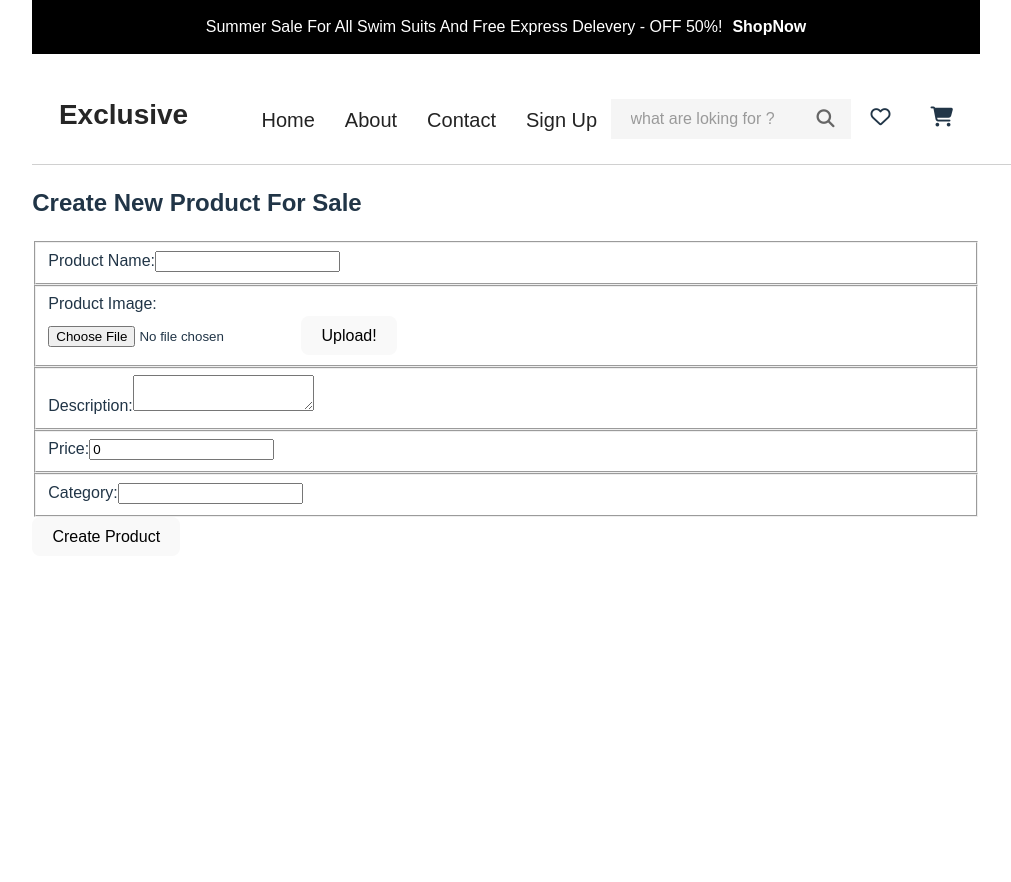
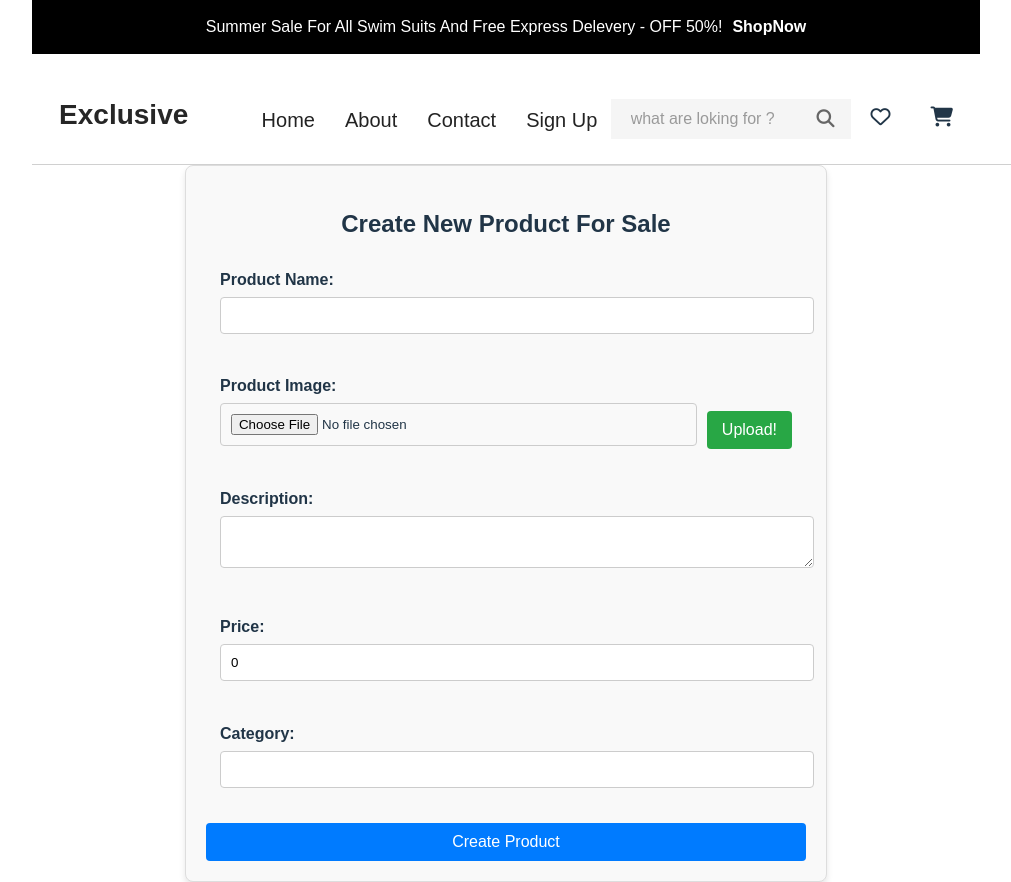
Before and after one commit to e-comeres/sellToBey, a React (Vite) app in the folder Client/: page /sellerNewProduct in a window 1280 px wide. Shown: the whole page, without its empty margins (134-1145 px from the left). Before the commit the page ends 800 px from the top, so only its background shows below. Built offline with nearby package versions, Linux system fonts and the light colour scheme; no server answers.

Commit message:
all set to data

```diff
--- a/Client/src/App.jsx
+++ b/Client/src/App.jsx
@@ -10,7 +10,7 @@ import SellerInterface from "./component/seller/SellerInterface";
 import NewProduct from "./component/seller/NewProduct";
 import OneProduct from "./component/seller/OneProduct";
 import Admin from "./component/admin/adminapp";
-import Getprodact from "./component/admin/prodacts/Getprodact";
+import Getprodact from "./component/admin/prodacts/getprodact";
 
 import Getoneprodact from "./component/admin/prodacts/getoneprodact";
 import Getusers from "./component/admin/users/getusers";
--- a/Client/src/component/admin/adminapp.jsx
+++ b/Client/src/component/admin/adminapp.jsx
@@ -1,14 +1,45 @@
-import React, { useState } from "react";
+import React, { useState, useEffect } from "react";
 import { useNavigate } from "react-router-dom";
 import "./admin.css";
 import Navbar from "../navbar/Navbar";
-// import Getprodact from "./component/admin/prodacts/Getprodact";
+import Getprodact from "./prodacts/getprodact";
+import axios from "axios";
+import Getusers from "./users/getusers";
+import Getseller from "./seller/getseller.jsx";
 // import Getseller from "./component/admin/seller/getseller";
 
 const Admin = () => {
+  const [dataprodact, setdataprodact] = useState([]);
+  const [datauser, setdatauser] = useState([]);
+  const [dataseller, setdataseller] = useState([]);
   const navigate = useNavigate();
   const [selectedTab, setSelectedTab] = useState("products");
-
+  useEffect(() => {
+    axios
+      .get("http://localhost:4000/api/products")
+      .then((response) => {
+        setdataprodact(response.data);
+      })
+      .catch((err) => {
+        console.log(err);
+      });
+    axios
+      .get("http://localhost:4000/api/users/users")
+      .then((response) => {
+        setdatauser(response.data);
+      })
+      .catch((err) => {
+        console.log(err);
+      });
+    axios
+      .get("http://localhost:4000/api/seller/seller")
+      .then((response) => {
+        setdataseller(response.data);
+      })
+      .catch((err) => {
+        console.log(err);
+      });
+  }, []);
   const handleTabClick = (tab) => {
     setSelectedTab(tab);
   };
@@ -24,9 +55,21 @@ const Admin = () => {
             <button onClick={() => handleTabClick("sellers")}>Sellers</button>
           </div>
           <div className="content-admin">
-            {selectedTab === "products" && <h2>Products Content</h2>}
-            {selectedTab === "users" && <h2>ezfzerfze</h2>}
-            {selectedTab === "sellers" && <h2>Sellers Content</h2>}
+            {selectedTab === "products" && (
+              <h2>
+                <Getprodact dataprodact={dataprodact} />
+              </h2>
+            )}
+            {selectedTab === "users" && (
+              <h2>
+                <Getusers datauser={datauser} />
+              </h2>
+            )}
+            {selectedTab === "sellers" && (
+              <h2>
+                <Getseller dataseller={dataseller} />
+              </h2>
+            )}
           </div>
         </div>
       </div>
--- a/Client/src/component/admin/prodacts/getprodact.jsx
+++ b/Client/src/component/admin/prodacts/getprodact.jsx
@@ -1,10 +1,8 @@
 import React from "react";
 import { useLocation, useNavigate } from "react-router-dom";
 
-const getprodact = () => {
+const getprodact = ({ dataprodact }) => {
   const navigate = useNavigate();
-  const location = useLocation();
-  const { dataprodact } = location.state;
 
   return (
     <>
--- a/Client/src/component/admin/seller/getseller.jsx
+++ b/Client/src/component/admin/seller/getseller.jsx
@@ -1,13 +1,10 @@
 import React from "react";
 import { useLocation, useNavigate } from "react-router-dom";
 import Navbar from "../../navbar/Navbar";
-const getseller = () => {
-  const location = useLocation();
-  const { dataseller } = location.state;
+const getseller = ({ dataseller }) => {
   const navigate = useNavigate();
   return (
     <>
-      <Navbar />
       <div>
         <button
           onClick={() => {
--- a/Client/src/component/admin/users/getusers.jsx
+++ b/Client/src/component/admin/users/getusers.jsx
@@ -1,24 +1,33 @@
-import React from 'react'
-import { useLocation ,useNavigate} from 'react-router-dom'
-export const getusers = () => {
-  const navigate = useNavigate()
-  const location=useLocation()
-  const {datauser}=location.state
-
+import React from "react";
+import { useLocation, useNavigate } from "react-router-dom";
+export const getusers = ({ datauser }) => {
+  const navigate = useNavigate();
 
   return (
     <>
       <div>
-    <button onClick={()=>{navigate("/admin")}}>back admin page</button>
+        <button
+          onClick={() => {
+            navigate("/admin");
+          }}
+        >
+          back admin page
+        </button>
       </div>
-   {datauser.map((el)=>{
-
-   return <div>
-      <h2 onClick={()=>{navigate("/oneuser",{state:{el:el}})}}>{el.username}</h2>
+      {datauser.map((el) => {
+        return (
+          <div>
+            <h2
+              onClick={() => {
+                navigate("/oneuser", { state: { el: el } });
+              }}
+            >
+              {el.username}
+            </h2>
           </div>
+        );
       })}
-
     </>
-  )
-}
- export default getusers
+  );
+};
+export default getusers;
--- a/Client/src/component/seller/NewProduct.jsx
+++ b/Client/src/component/seller/NewProduct.jsx
@@ -4,7 +4,7 @@ import Navbar from "../navbar/Navbar";
 import { useNavigate } from "react-router-dom";
 
 import Footer from "../footer/Footer";
-// import './NewProduct.css';
+import "./newProduct.css";
 
 function NewProduct() {
   const [newProduct, setNewProduct] = useState({
--- a/Client/src/component/seller/SellerInterface.css
+++ b/Client/src/component/seller/SellerInterface.css
@@ -0,0 +1,75 @@
+.seller-interface-container {
+    max-width: 1200px;
+    margin: 0 auto;
+    padding: 20px;
+    font-family: Arial, sans-serif;
+  }
+
+  .navbar-container {
+    margin-bottom: 20px;
+  }
+
+  .post-product-link {
+    display: block;
+    text-align: center;
+    margin: 20px 0;
+    text-decoration: none;
+    color: #fff;
+    background-color: #007bff;
+    padding: 10px;
+    border-radius: 5px;
+  }
+
+  .post-product-link h1 {
+    margin: 0;
+    font-size: 24px;
+  }
+
+  .products-heading {
+    text-align: center;
+    font-size: 28px;
+    margin: 20px 0;
+  }
+
+  .products-container {
+    display: flex;
+    flex-wrap: wrap;
+    justify-content: center;
+    gap: 20px;
+  }
+
+  .products-list {
+    list-style: none;
+    padding: 0;
+    display: flex;
+    flex-wrap: wrap;
+    justify-content: center;
+  }
+
+  .product-item {
+    background-color: #f8f9fa;
+    border: 1px solid #dee2e6;
+    border-radius: 5px;
+    padding: 10px;
+    margin: 10px;
+    text-align: center;
+    width: 200px;
+    box-shadow: 0 4px 6px rgba(0, 0, 0, 0.1);
+    transition: transform 0.2s;
+  }
+
+  .product-item:hover {
+    transform: scale(1.05);
+  }
+
+  .product-name {
+    font-size: 20px;
+    margin: 10px 0;
+  }
+
+  .product-image {
+    width: 100%;
+    height: auto;
+    border-radius: 5px;
+    cursor: pointer;
+  }
--- a/Client/src/component/seller/SellerInterface.jsx
+++ b/Client/src/component/seller/SellerInterface.jsx
@@ -4,11 +4,12 @@ import Navbar from "../navbar/Navbar";
 import axios from "axios";
 import { useNavigate } from "react-router-dom";
 import Footer from "../footer/Footer";
-
+import { useAuth } from "../context/AuthContext";
+import "./SellerInterface.css";
 function SellerInterface() {
   const [sellerProducts, setSellerProducts] = useState([]);
   const navigate = useNavigate();
-
+  const { seller } = useAuth();
   useEffect(() => {
     axios
       .get(`http://localhost:4000/api/seller`)
@@ -20,7 +21,8 @@ function SellerInterface() {
       .catch((error) => console.error(error));
   }, []);
 
-  const SellerId = null;
+  const id = null;
+  console.log(seller);
 
   return (
     <div>
@@ -36,7 +38,7 @@ function SellerInterface() {
         <div className="products-container">
           <ul className="products-list">
             {sellerProducts
-              .filter((product) => product.SellerId === SellerId)
+              .filter((product) => product.SellerId === id)
               .map((product) => (
                 <li key={product.id} className="product-item">
                   <h2 className="product-name">{product.name}</h2>
--- /dev/null
+++ b/Client/src/component/seller/newProduct.css
@@ -0,0 +1,80 @@
+.NewProduct {
+    max-width: 600px;
+    margin: 0 auto;
+    padding: 20px;
+    font-family: Arial, sans-serif;
+    background-color: #f9f9f9;
+    border: 1px solid #ddd;
+    border-radius: 8px;
+    box-shadow: 0 4px 6px rgba(0, 0, 0, 0.1);
+  }
+
+  .NewProduct h2 {
+    text-align: center;
+    margin-bottom: 20px;
+  }
+
+  form {
+    display: flex;
+    flex-direction: column;
+  }
+
+  fieldset {
+    border: none;
+    margin-bottom: 15px;
+  }
+
+  .label {
+    display: block;
+    margin-bottom: 5px;
+    font-weight: bold;
+  }
+
+  .input,
+  .textarea,
+  .file-input {
+    width: 100%;
+    padding: 10px;
+    margin-bottom: 10px;
+    border: 1px solid #ccc;
+    border-radius: 4px;
+  }
+
+  .textarea {
+    resize: vertical;
+  }
+
+  .image-input-container {
+    display: flex;
+    align-items: center;
+    gap: 10px;
+  }
+
+  .small-image {
+    width: 50px;
+    height: 50px;
+    border: 1px solid #ccc;
+    border-radius: 4px;
+  }
+
+  .button {
+    padding: 10px 15px;
+    background-color: #007bff;
+    color: #fff;
+    border: none;
+    border-radius: 4px;
+    cursor: pointer;
+    transition: background-color 0.2s;
+  }
+
+  .button:hover {
+    background-color: #0056b3;
+  }
+
+  .upload-button {
+    background-color: #28a745;
+  }
+
+  .upload-button:hover {
+    background-color: #218838;
+  }
```
Also changed, not shown: Client/src/component/home/Home.jsx (+12 -8 lines). Lines whose indentation alone changed are shown as unchanged.
